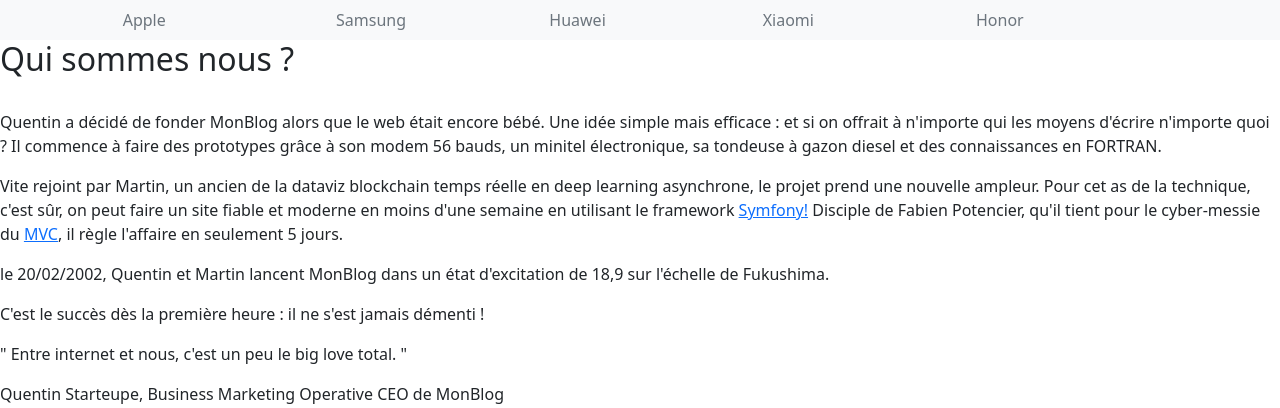
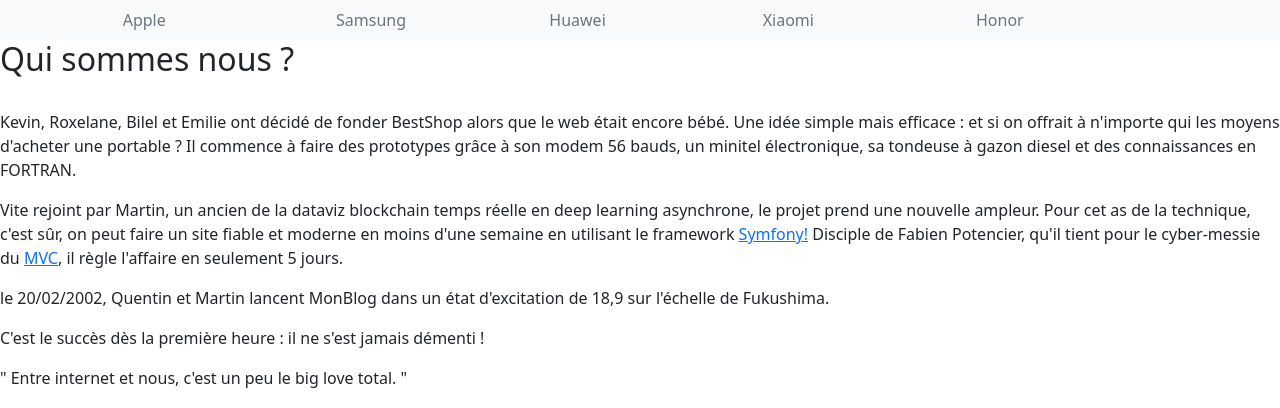
Before and after one commit to RoxelaneDemesy-Wenger/Bestshop, a Symfony app: template templates/statique/info.html.twig in a window 1280 px wide. Shown: the part 56-464 px from the top of the page. Run offline with Twig, Linux system fonts and the light colour scheme; the template is opened without the code that fills it, so the values that code supplies are empty; some libraries are stand-ins or nearby versions.

Commit message:
qq change

```diff
--- a/templates/statique/cgv.html.twig
+++ b/templates/statique/cgv.html.twig
@@ -5,7 +5,7 @@
         <h2>Nos Conditions Générales de Vente :</h2>
         <br>
         <h3 class="important">
-            Le site mon Blog aura toujours raison en cas de litiges.
+            Le site BestShop aura toujours raison en cas de litiges.
         </h3>
     </div>
 {% endblock %}
--- a/templates/statique/info.html.twig
+++ b/templates/statique/info.html.twig
@@ -4,7 +4,7 @@
         <h2>Qui sommes nous ?</h2>
         <br>
             <p class="text-block first">
-                Quentin a décidé de fonder MonBlog alors que le web était encore bébé. Une idée simple mais efficace : et si on offrait à n'importe qui les moyens d'écrire n'importe quoi ? Il commence
+                Kevin, Roxelane, Bilel et Emilie ont décidé de fonder BestShop alors que le web était encore bébé. Une idée simple mais efficace : et si on offrait à n'importe qui les moyens d'acheter une portable ? Il commence
                 à faire des prototypes grâce à son modem 56 bauds, un minitel électronique, sa tondeuse à gazon diesel et des connaissances en FORTRAN.
             </p>
             <p class="text-block">Vite rejoint par Martin, un ancien
```
